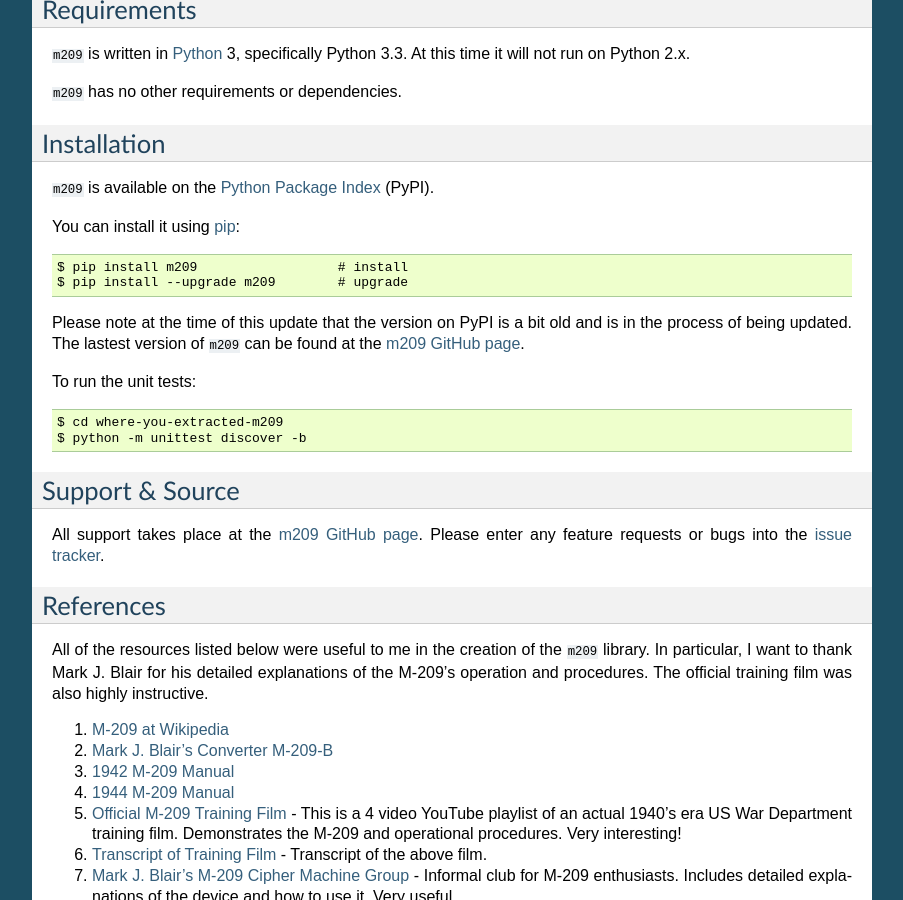
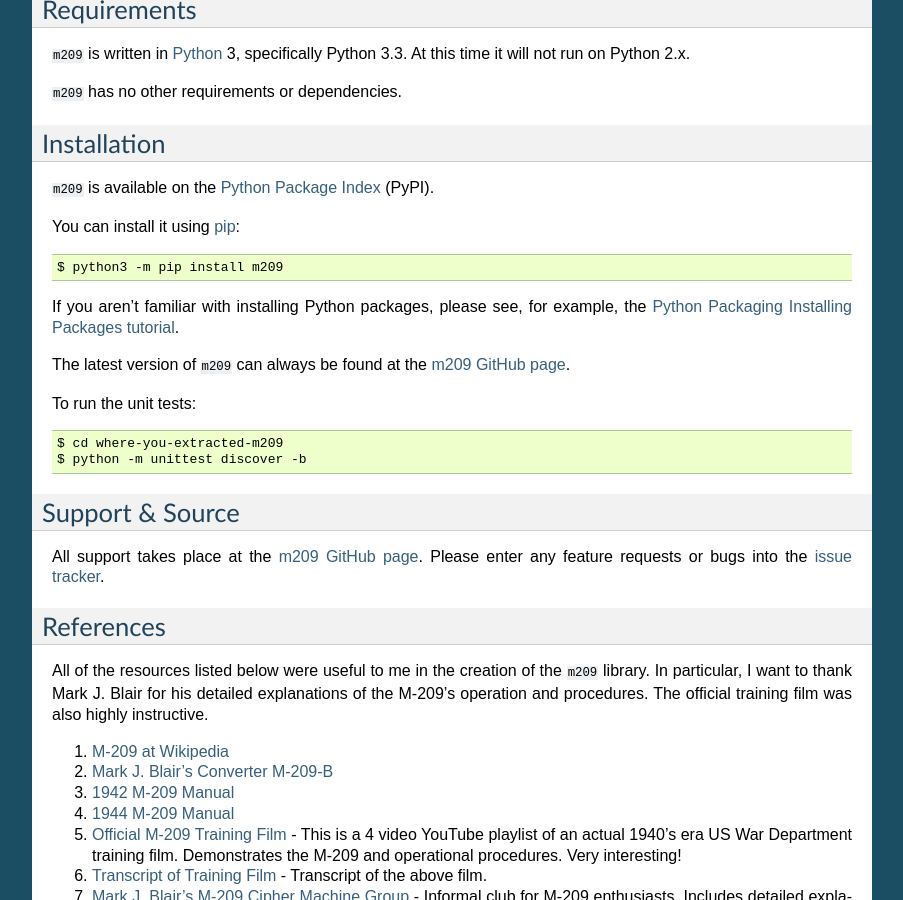
Before and after one commit to gremmie/m209, a Sphinx documentation site: the page built from docs/index.rst, in a window 1280 px wide and 900 px high, scrolled down 1003 px. Shown: the whole window, without its empty margins (198-1101 px from the left). Built offline with Sphinx 7.4.7, drawn with Linux system fonts in a browser that asks for light colours.

Commit message:
Documentation update.

```diff
--- a/docs/index.rst
+++ b/docs/index.rst
@@ -64,12 +64,12 @@ Installation
 
 You can install it using pip_::
 
-   $ pip install m209                  # install
-   $ pip install --upgrade m209        # upgrade
+   $ python3 -m pip install m209
 
-Please note at the time of this update that the version on PyPI is a bit old
-and is in the process of being updated. The lastest version of ``m209`` can be
-found at the `m209 GitHub page`_.
+If you aren't familiar with installing Python packages, please see, for
+example, the `Python Packaging Installing Packages tutorial`_.
+
+The latest version of ``m209`` can always be found at the `m209 GitHub page`_.
 
 To run the unit tests::
 
@@ -122,6 +122,7 @@ Indices and tables
 .. _Boris Hagelin: http://en.wikipedia.org/wiki/Boris_Hagelin
 .. _Python: http://www.python.org
 .. _Python Package Index: http://pypi.python.org/pypi/m209/
+.. _Python Packaging Installing Packages tutorial: https://packaging.python.org/en/latest/tutorials/installing-packages/
 .. _m209 GitHub page: https://github.com/gremmie/m209
 .. _pip: http://www.pip-installer.org
 .. _issue tracker: https://github.com/gremmie/m209/issues
```
